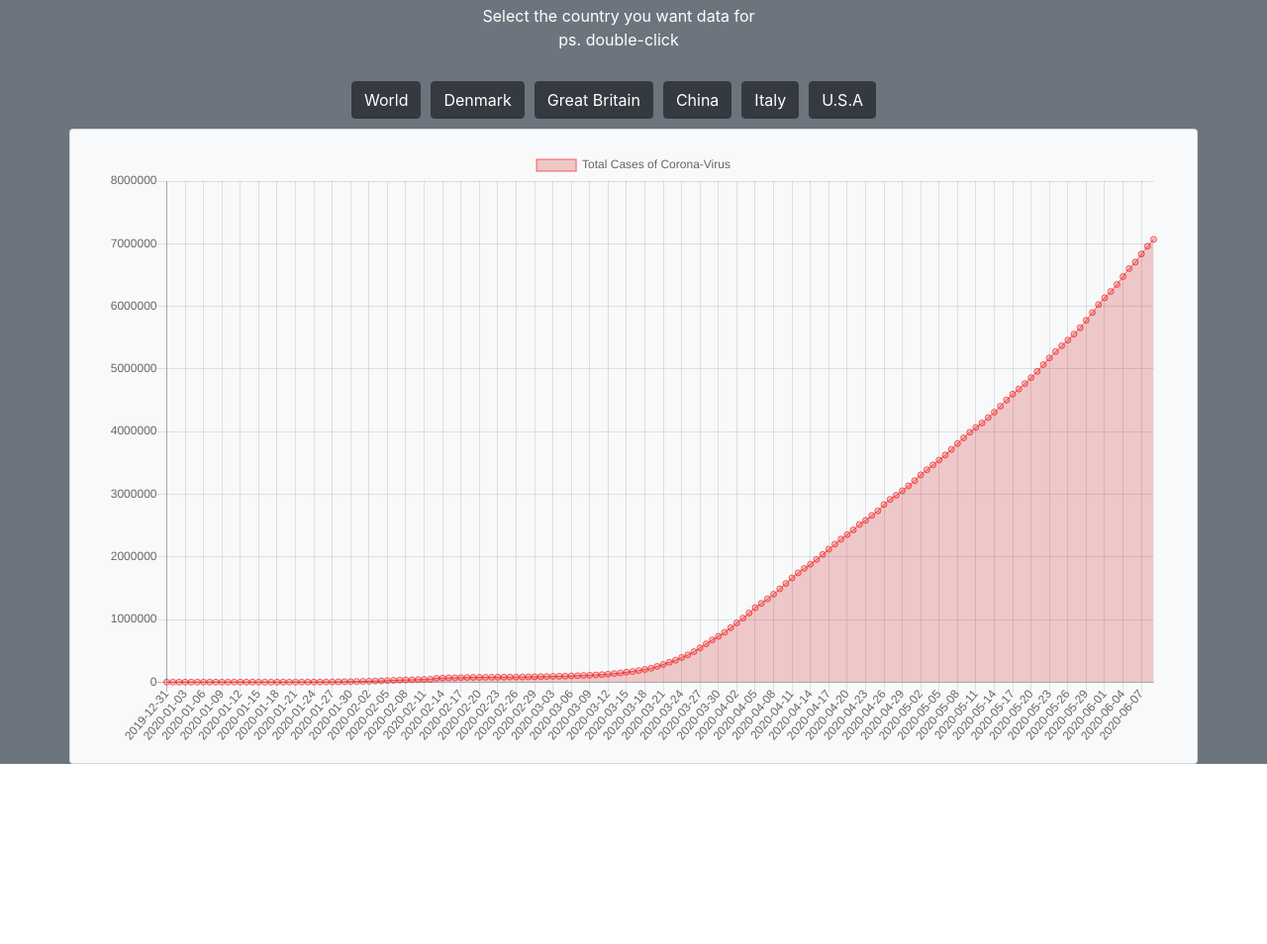
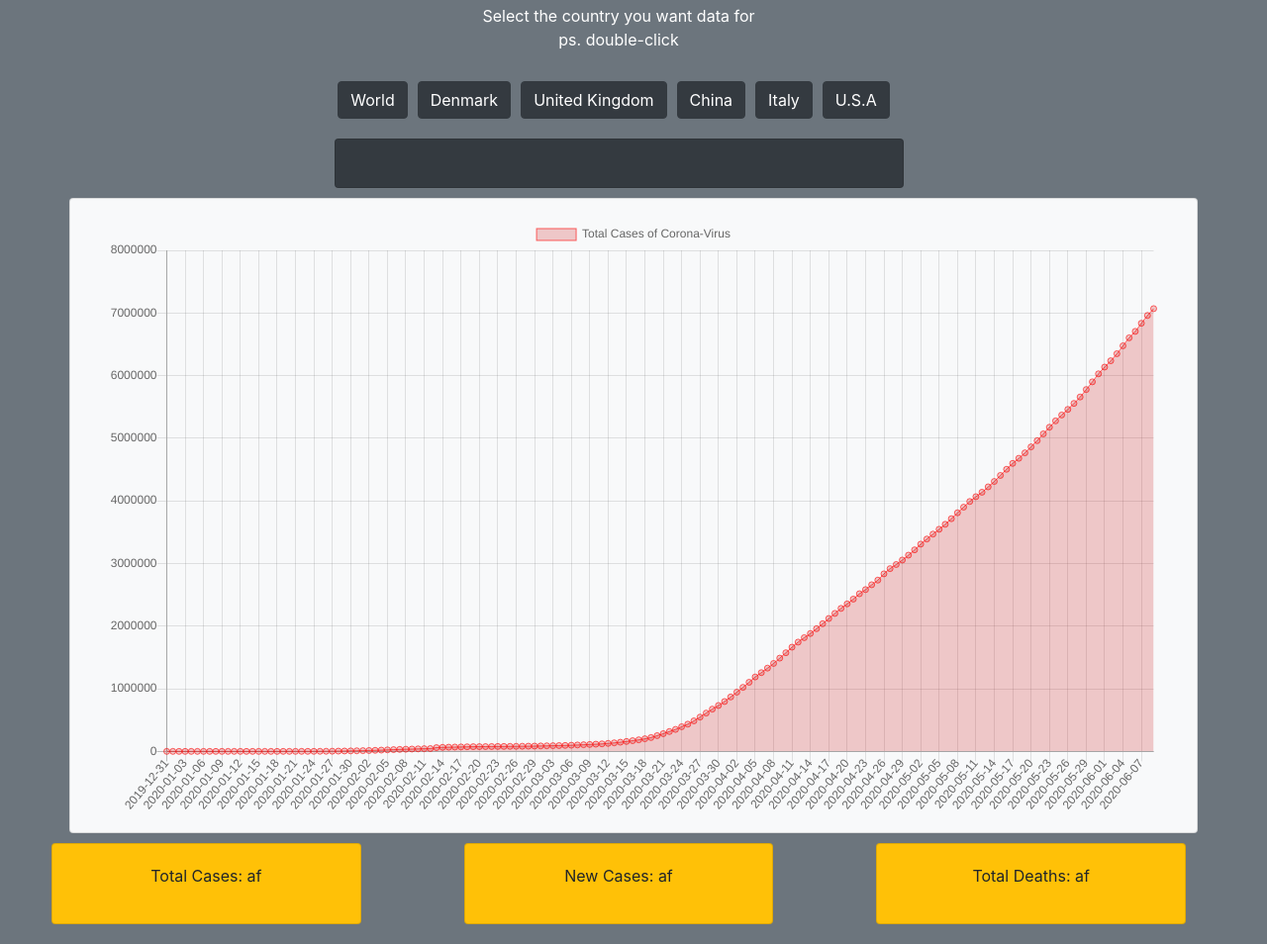
Before and after one commit to TheRealJackiBoi/Aarsprojekt-Informatik, a PHP site: page / in a window 1280 px wide. Shown: the part 56-1010 px from the top of the page at 99% size. Before the commit the page ends 828 px from the top, so only its background shows below. Run offline with PHP 8.4, Linux system fonts and the light colour scheme; data that the repository does not hold is empty.

Commit message:
naesten done

```diff
--- a/Website/index.php
+++ b/Website/index.php
@@ -59,20 +59,27 @@
 <!--Form til at vælge hvilket dataen skal komme fra-->
 <div class="container container-fluid justify-content-center">
 
-
   <div class="row align-items-center container-fluid justify-content-center">
 	<div class="group col-auto my-1">
     <p  class="label text-white text-center">Select the country you want data for </br>ps. double-click</p>
 	</div>
-	<div class="row align-items-center container-fluid justify-content-center " style="margin: 10px;">
-	<button type="button" class="btn btn-dark" onClick="searchIso = 'OWID_WRL'; updateChart(chart, dates, totalCases);" style="margin-right: 10px;"> World</button>
-	<button type="button" class="btn btn-dark" onClick="searchIso = 'DNK'; updateChart(chart, dates, totalCases);"style="margin-right: 10px;"> Denmark</button>
-	<button type="button" class="btn btn-dark" onClick="searchIso = 'GBR'; updateChart(chart, dates, totalCases);"style="margin-right: 10px;"> Great Britain</button>
-	<button type="button" class="btn btn-dark" onClick="searchIso = 'CHN'; updateChart(chart, dates, totalCases);"style="margin-right: 10px;"> China</button>
-	<button type="button" class="btn btn-dark" onClick="searchIso = 'ITA'; updateChart(chart, dates, totalCases);"style="margin-right: 10px;"> Italy</button>
-	<button type="button" class="btn btn-dark" onClick="searchIso = 'USA'; updateChart(chart, dates, totalCases);"style="margin-right: 10px;"> U.S.A</button>
+	<div class="row align-items-center container-fluid justify-content-center" style="margin: 10px;">
+	<button id="worldbtn" type="button" class="btn btn-dark" onClick="searchIso = 'OWID_WRL'; updateChart(chart, dates, totalCases, loca, toCa, newCases, toDe);" style="margin-right: 10px;"> World</button>
+	<button id="denbtn" type="button" class="btn btn-dark" onClick="searchIso = 'DNK'; updateChart(chart, dates, totalCases, loca, toCa, newCases, toDe);"style="margin-right: 10px;">Denmark</button>
+	<button id="gbbtn" type="button" class="btn btn-dark" onClick="searchIso = 'GBR'; updateChart(chart, dates, totalCases, loca, toCa, newCases, toDe);"style="margin-right: 10px;">United Kingdom</button>
+	<button id="chinabtn" type="button" class="btn btn-dark" onClick="searchIso = 'CHN'; updateChart(chart, dates, totalCases, loca, toCa, newCases, toDe);"style="margin-right: 10px;">China</button>
+	<button id="itabtn" type="button" class="btn btn-dark" onClick="searchIso = 'ITA'; updateChart(chart, dates, totalCases, loca, toCa, newCases, toDe);"style="margin-right: 10px;">Italy</button>
+	<button id="usabtn" type="button" class="btn btn-dark" onClick="searchIso = 'USA'; updateChart(chart, dates, totalCases, loca, toCa, newCases, toDe);"style="margin-right: 10px;">U.S.A</button>
+	</div>
 
+	<div class="row align-items-center container-fluid justify-content-center col-8" style="margin-top: 10px;">
+	<card class="card bg-dark col-10 text-center">
+	<div class="card-body">
+	<h2 id="selectedc" class="text-white"></h2>
 	</div>
+	</card>
+	</div>
+
 	</div>
 
 
@@ -83,7 +90,7 @@
 
 <div class="row">
 <!--Card til at have graf i-->
-<card class="card bg-light col-lg-12 col-md-12 col-xs-12 container-fluid justify-content-center ">
+<card class="card bg-light col-lg-12 col-md-12 col-xs-12 container-fluid justify-content-center " style="margin-top: 10px;">
   <div class="card-body ">
   <canvas id="totalCasesChart" width="600" height="600"></canvas>
   </div>
@@ -91,9 +98,23 @@
 </div>
 </div>
 
-<!--Footer med info i-->
-<footer>
+<div class="row row align-items-center container-fluid justify-content-center" style="margin-bottom: 20px;">
+<card class="card text-center bg-warning container-fluid justify-content-center col-3" style="margin-top: 10px;">
+<div class="card-body ">
+	<p>Total Cases: <span id="totalCasesSpan">af</span></p>
+</div>
+</card>
+<card class="card text-center bg-warning container-fluid justify-content-center col-3" style="margin-top: 10px;">
+<div class="card-body ">
+	<p>New Cases: <span id="newCasesSpan">af</span></p>
+</div>
+</card>
+<card class="card text-center bg-warning container-fluid justify-content-center col-3" style="margin-top: 10px;">
+<div class="card-body ">
+	<p>Total Deaths: <span id="totalDeathsSpan">af</span></p>
+</div>
+</card>
+</div>
 
-</footer>
 </body>
 </html>
--- a/Website/javascripts/index.js
+++ b/Website/javascripts/index.js
@@ -6,9 +6,12 @@ var chart = null;
 //forskellige arrays til graferne
 var totalCases = [];
 var dates = [];
-var newCases = [];
+var newCases = null;
+var toCa = null;
+var toDe = null;
 var countries = [[]];
 var searchIso = "OWID_WRL";
+var loca = null;
 
 
 async function getData(){
@@ -22,10 +25,11 @@ async function getData(){
    table.forEach(row =>{
       const columns = row.split(',');
       const isoCode = columns[0];
-      const location = columns[1];
+      const location = columns[2];
       const date = columns[3];
       const total = columns[4];
       const newInfect = columns[5];
+      const totalDeaths = columns[7];
 
 
       countries.forEach(country => {
@@ -33,7 +37,10 @@ async function getData(){
            country.push(row);
            dates.push(date);
            totalCases.push(total);
-           newCases.push(newInfect);
+           newCases = newInfect;
+           toCa = total;
+           toDe = totalDeaths;
+           loca = location;
          }
      });
    });
@@ -86,10 +93,21 @@ function removeData(chart) {
    });
 }
 
-async function updateChart(chart, theDates, theData){
+async function updateChart(chart, theDates, theData, name, infe, ne, de){
    removeData(chart);
    await getData();
    chart.data.labels = theDates;
    chart.data.datasets[0].data = theData;
    await chart.update();
+   var span = document.getElementById('selectedc');
+
+   var inf = document.getElementById('totalCasesSpan');
+   var newca = document.getElementById('newCasesSpan');
+   var dead = document.getElementById('totalDeathsSpan');
+
+   span.textContent = name;
+
+   inf.textContent = infe;
+   newca.textContent = ne;
+   dead.textContent = de;
 }
```
